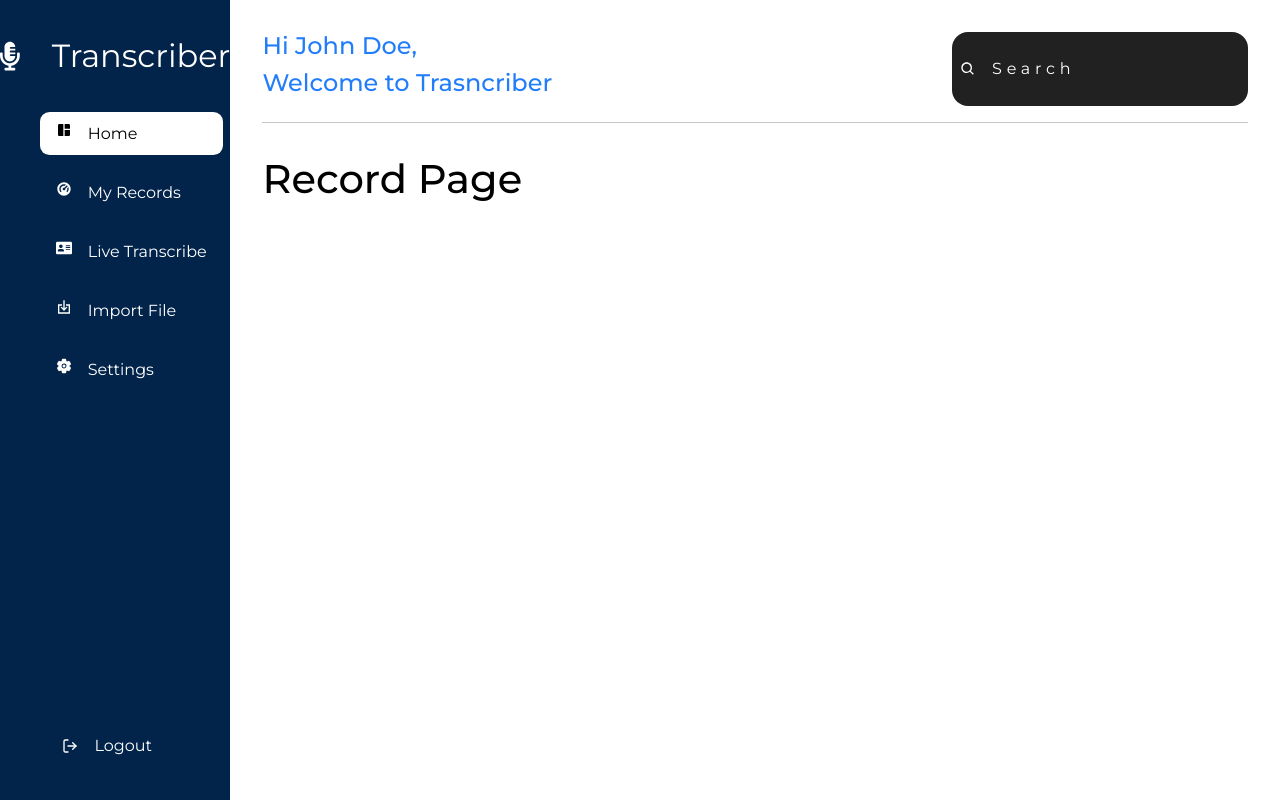
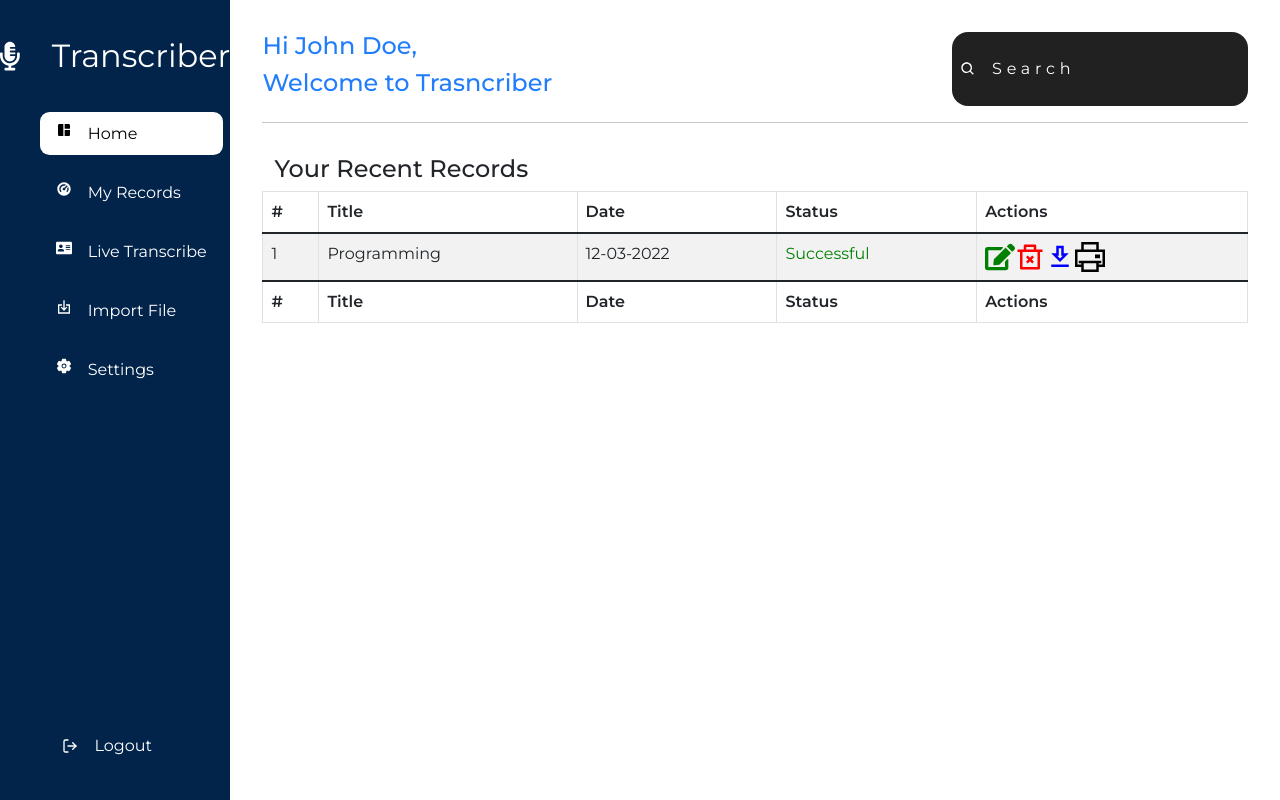
Before and after one commit to agesa3/Transcriber-v2, a React (Create React App) app: page /records in a window 1280 px wide. Built offline with nearby package versions, Linux system fonts and the light colour scheme.

Commit message:
your records page

```diff
--- a/src/components/Pages/Records/Records.js
+++ b/src/components/Pages/Records/Records.js
@@ -1,17 +1,65 @@
 import React, { useEffect } from "react";
 import styled from "styled-components";
 import Navbar from "../../Navbar";
+import { FaEdit } from 'react-icons/fa';
+import {RiDeleteBin2Line} from 'react-icons/ri'
+import {GrPrint} from 'react-icons/gr'
+import {MdOutlineDownload} from 'react-icons/md'
 
 const Record = () => {
   return (
     <Section>
     <Navbar />
     <div className="grid">
-   <h1 style={{
-       color:"black",
-   }}>
-       Record Page
-   </h1>
+    <div className="container">
+            <h4>Your Recent Records</h4>
+
+            <div class="row">
+              <table
+                id="example"
+                class="table table-striped table-bordered"
+                style={{ width: "100%" }}
+              >
+                <thead>
+                  <tr>
+                    <th>#</th>
+                    <th>Title</th>
+                    <th>Date</th>
+                    <th>Status</th>
+                    <th>Actions</th>
+                  </tr>
+                </thead>
+                <tbody>
+                  <tr>
+                    <td>1</td>
+                    <td>Programming</td>
+                    <td>12-03-2022</td>
+                    <td style={{color:"green"}}>Successful</td>
+                    <td>
+                      {/* <button class="btn btn-primary">Edit</button> */}
+                      <FaEdit style={{color:"green"}} size={30} />
+                      {/* <button class="btn btn-danger">Delete</button> */}
+                      <RiDeleteBin2Line style={{color:"red"}} size={30} />
+                      <MdOutlineDownload style={{color:"blue"}} size={30} />
+                      <GrPrint style={{color:"black"}} size={30} />
+                      {/* print  */}
+                      {/* <button class="btn btn-success">Print</button> */}
+                    </td>
+
+                  </tr>
+                </tbody>
+                <tfoot>
+                  <tr>
+                  <th>#</th>
+                    <th>Title</th>
+                    <th>Date</th>
+                    <th>Status</th>
+                    <th>Actions</th>
+                  </tr>
+                </tfoot>
+              </table>
+            </div>
+          </div>
     </div>
   </Section>
   )
```
